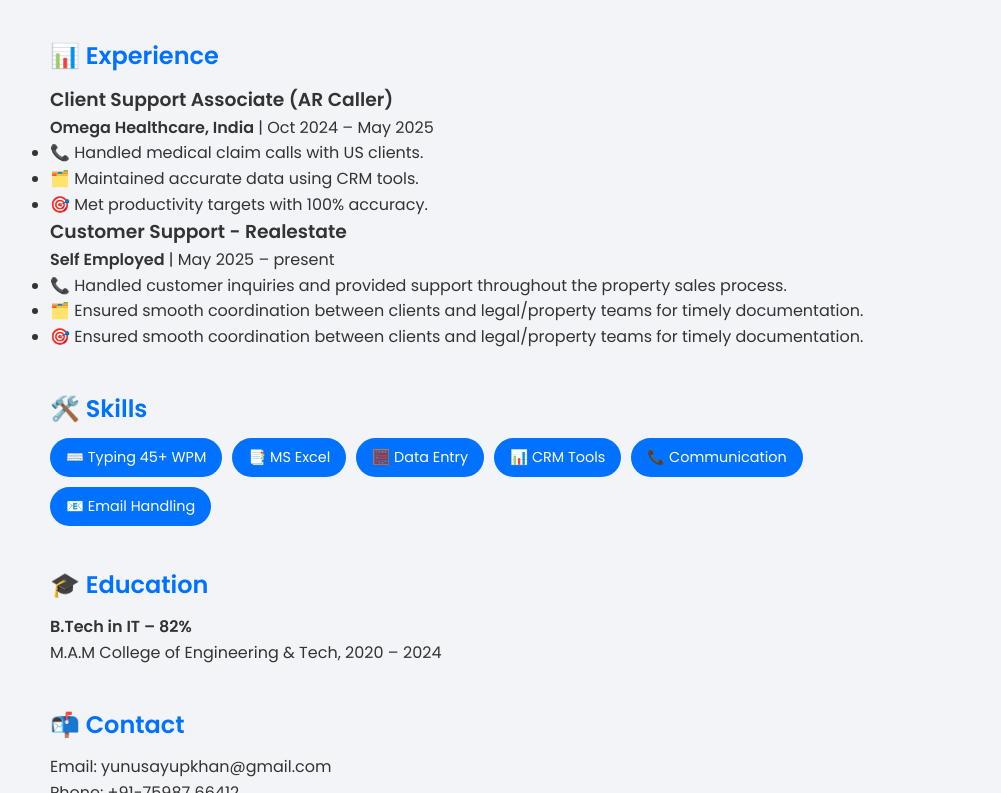
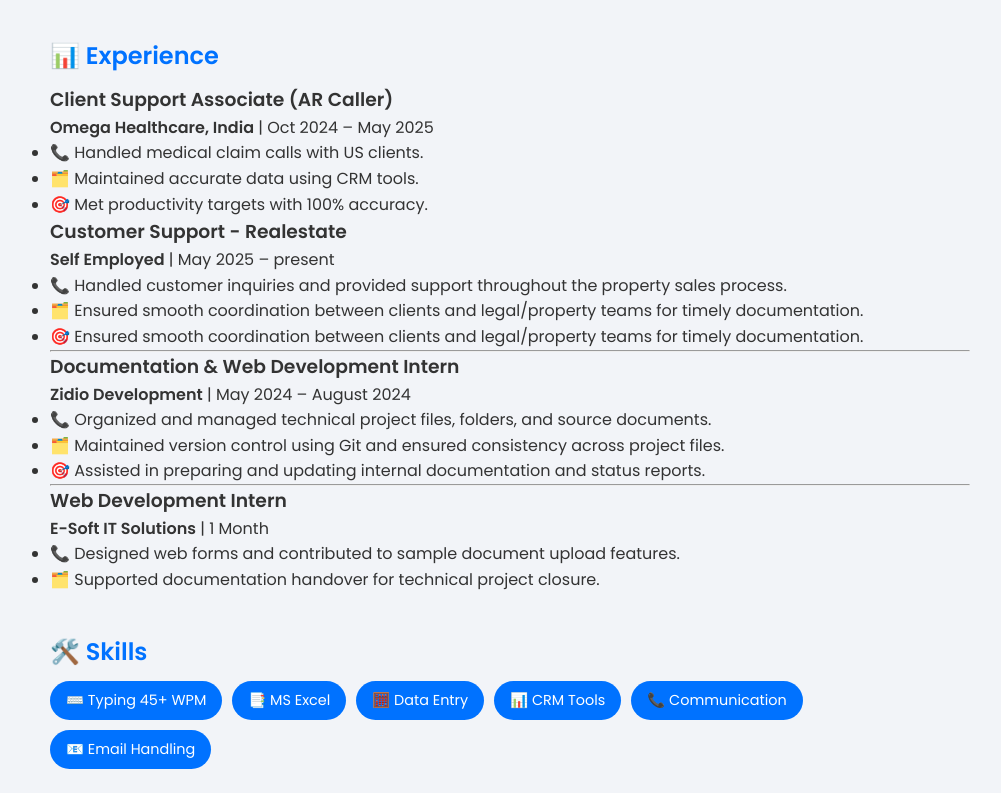
Before and after one commit to mohamedyunus01/Mohamed-Yunus-A, a plain HTML site: page index.html in a window 1280 px wide. Shown: the part 525-1318 px from the top of the page, without its empty margins (130-1131 px from the left). Drawn offline with Linux system fonts and the light colour scheme.

Commit message:
Add files via upload

```diff
--- a/index.html
+++ b/index.html
@@ -49,6 +49,21 @@
         <li>🗂️ Ensured smooth coordination between clients and legal/property teams for timely documentation.</li>
         <li>🎯 Ensured smooth coordination between clients and legal/property teams for timely documentation.</li>
       </ul>
+<hr>
+      <h3>Documentation & Web Development Intern</h3>
+      <p><strong>Zidio Development</strong> | May 2024 – August 2024</p>
+      <ul>
+        <li>📞 Organized and managed technical project files, folders, and source documents.</li>
+        <li>🗂️ Maintained version control using Git and ensured consistency across project files.</li>
+        <li>🎯 Assisted in preparing and updating internal documentation and status reports.</li>
+      </ul>
+<hr>
+      <h3> Web Development Intern</h3>
+      <p><strong>E-Soft IT Solutions</strong> | 1 Month</p>
+      <ul>
+        <li>📞 Designed web forms and contributed to sample document upload features.</li>
+        <li>🗂️ Supported documentation handover for technical project closure.</li>
+      </ul>
     </section>
 
     <section id="skills" class="section fade-in">
```
